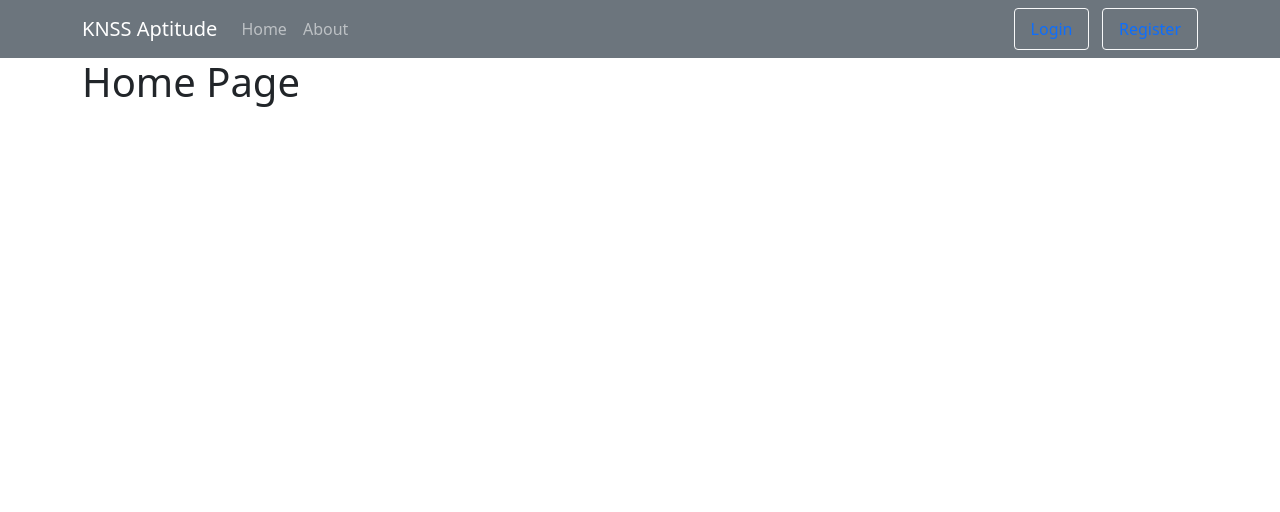
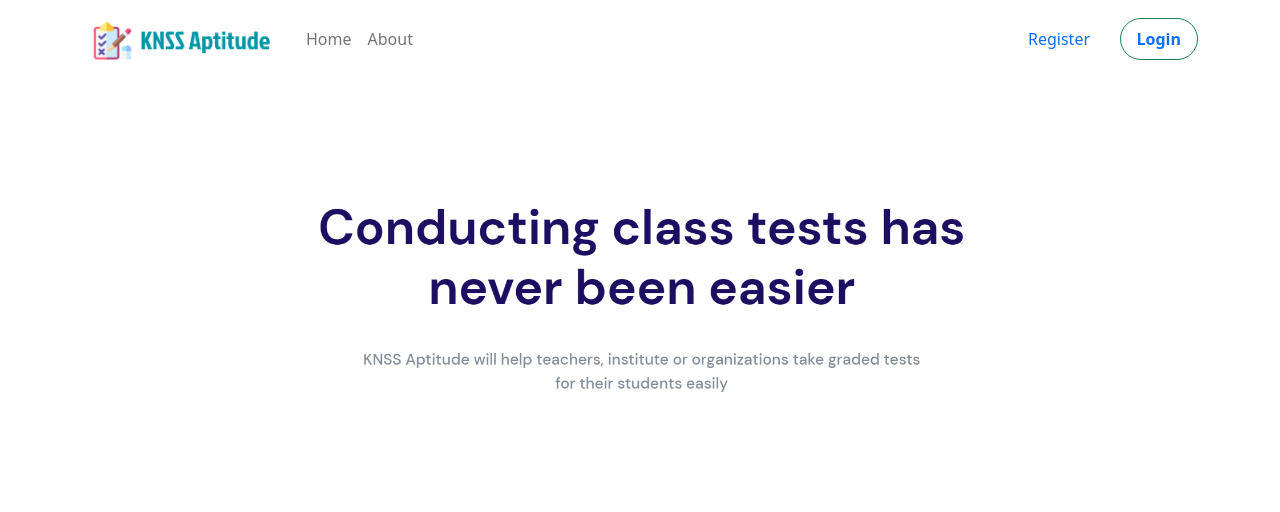
Before and after one commit to VKrishna2090/KNSS-Aptitude, a Flask app: page / in a window 1280 px wide. Shown: the top 512 px of the page. Run offline with Flask 2, Linux system fonts and the light colour scheme; some libraries are stand-ins or nearby versions.

Commit message:
updates1

```diff
--- a/run.py
+++ b/run.py
@@ -1,5 +1,6 @@
 from flask import *
 from flask_mysqldb import MySQL
+import os
 
 app = Flask(__name__)
 
--- a/templates/home.html
+++ b/templates/home.html
@@ -1,7 +1,7 @@
 {% extends "layout.html" %}
 {% block content %}
-    <h1>Home Page</h1>
-    <div class="container">
-        {{message}}
-    </div>
+<div class="container-fluid">
+    <img src="static/uploads/content1.png" class="img-fluid" alt="Content1">
+</div>
+
 {% endblock %}
--- a/templates/layout.html
+++ b/templates/layout.html
@@ -9,10 +9,25 @@
     <title>KNSS Aptitude</title>
 </head>
 <body>
-
-    <nav class="navbar sticky-top navbar-expand-lg navbar-dark bg-secondary">
+    <style>
+      #logo {
+        display: block;
+        max-width: 100%;
+        height: auto;
+        width:200px;
+      }
+      #loginbtn:hover{
+        background-color: #188781;
+        color: white;
+      }
+      #regisbtn:hover{
+        border-color: #188781;
+        color: rgb(104, 104, 104);
+      }
+    </style>
+    <nav class="navbar sticky-top navbar-expand-lg navbar-light bg-white">
         <div class="container">
-          <a class="navbar-brand" href="/home">KNSS Aptitude</a>
+          <a class="navbar-brand" href="/home"><img id="logo" src="static/uploads/colorlogowithbackground.png" class="img-fluid" alt="Logo"></a>
           <button class="navbar-toggler" type="button" data-bs-toggle="collapse" data-bs-target="#navbarSupportedContent" aria-controls="navbarSupportedContent" aria-expanded="false" aria-label="Toggle navigation">
             <span class="navbar-toggler-icon"></span>
           </button>
@@ -25,24 +40,25 @@
                 <a class="nav-item nav-link" aria-current="page" href="/about">About</a>
               </li>
             </ul>
-            <ul class="nav ">
+            <ul class="nav">
               {% if 'loggedin' in session %}
                 <li class="nav-item">
-                  <a class="nav-item nav-link btn btn-outline-light" aria-current="page" href="/logout">Logout</a>
+                  <a class="nav-item nav-link btn btn-outline-light" aria-current="page" href="/logout"><b>Logout</b></a>
                 </li>
               {% else %}
                 <li class="nav-item">
-                  <a class="nav-item nav-link btn btn-outline-light" aria-current="page" href="/login">Login</a>
+                  <a id="regisbtn" class="nav-item nav-link btn  rounded-pill" aria-current="page" href="/register">Register</a>
                 </li>
                 &nbsp; &nbsp;
                 <li class="nav-item">
-                  <a class="nav-item nav-link btn btn-outline-light" aria-current="page" href="/register">Register</a>
+                  <a id="loginbtn" class="nav-item nav-link btn btn-outline-success rounded-pill" aria-current="page" href="/login"><b>Login</b></a>
                 </li>
               {% endif %}
             </ul>
           </div>
         </div>
       </nav>
+
 
     <div class="container">
         {% block content %}
--- a/templates/login.html
+++ b/templates/login.html
@@ -1,6 +1,6 @@
 {% extends "layout.html" %}
 {% block content %}
-    <h1>Login</h1>
+    <h2>Login</h2>
     <div class="row">
         <div class="container col-md-5 pull-left">
             <br>
--- a/templates/register.html
+++ b/templates/register.html
@@ -1,6 +1,6 @@
 {% extends "layout.html" %}
 {% block content %}
-    <h1>Register</h1>
+    <h2>Register</h2>
     <div class="row">
         <div class="container col-md-5 pull-left">
             <br>
@@ -34,6 +34,7 @@
                     Already Have An Account? <a class="ml-2" href="{{ url_for('login') }}">Sign In</a>
                 </small>
             </div>
+            <br><br>
         </div>
         <div class="col-md-7">
         </div>
```
Also changed, not shown: static/uploads/colorlogowithbackground.png (added), static/uploads/content1.png (added).
